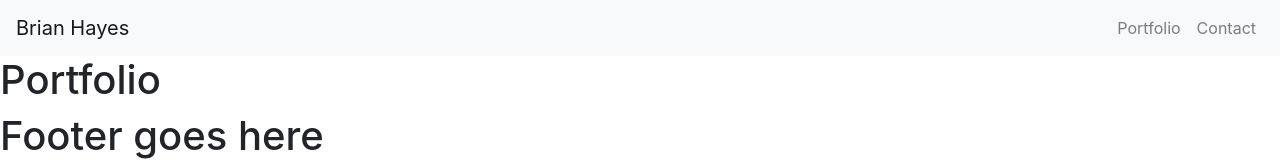
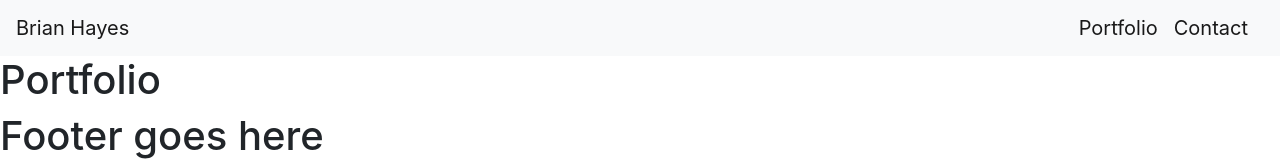
Before and after one commit to bhayes11/react-portfolio, a React (Create React App) app: page /#/portfolio in a window 1280 px wide. Shown: the top 161 px of the page. Built offline with nearby package versions, Linux system fonts and the light colour scheme.

Commit message:
added navbar and connected links

```diff
--- a/src/components/Navbar/Navbar.jsx
+++ b/src/components/Navbar/Navbar.jsx
@@ -1,9 +1,11 @@
 import React from 'react';
+import {Link} from "react-router-dom";
 
 const Navbar = () => {
     return (
         <nav className="navbar navbar-expand-lg navbar-light bg-light" id="navbar-style">
-            <a className="navbar-brand" href="index.html">Brian Hayes</a>
+            {/* <a className="navbar-brand" href="index.html">Brian Hayes</a> */}
+            <Link to="/" className="navbar-brand">Brian Hayes</Link>
             <button className="navbar-toggler" type="button" data-toggle="collapse" data-target="#navbarSupportedContent"
                 aria-controls="navbarSupportedContent" aria-expanded="false" aria-label="Toggle navigation">
                 <span className="navbar-toggler-icon"></span>
@@ -12,10 +14,12 @@ const Navbar = () => {
             <div className="collapse navbar-collapse" id="navbarSupportedContent">
                 <ul className="navbar-nav ml-auto">
                     <li className="nav-item">
-                        <a className="nav-link" href="portfolio.html">Portfolio</a>
+                        {/* <a className="nav-link" href="portfolio.html">Portfolio</a> */}
+                        <Link to="/portfolio" className="navbar-brand">Portfolio</Link>
                     </li>
                     <li className="nav-item">
-                        <a className="nav-link" href="contact.html">Contact</a>
+                        {/* <a className="nav-link" href="contact.html">Contact</a> */}
+                        <Link to="/contact" className="navbar-brand">Contact</Link>
                     </li>
                 </ul>
             </div>
```
